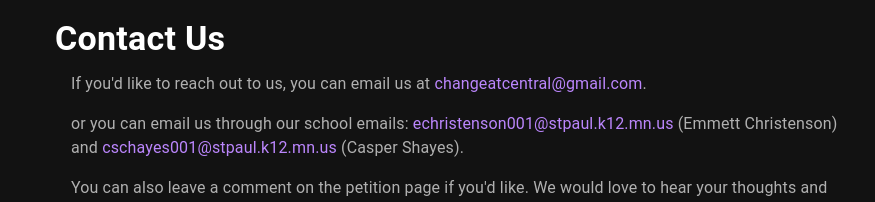
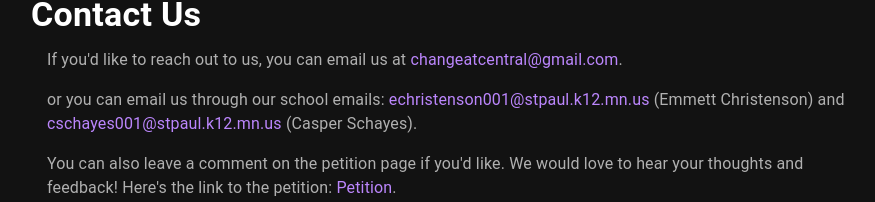
Before and after one commit to emmettpc/ChangeAtCentral, a React (Create React App) app: page / in a window 1280 px wide. Shown: the part 4244-4446 px from the top of the page, without its empty margins (193-1068 px from the left). Built offline with nearby package versions, Linux system fonts and the light colour scheme; the HTML template or start-up script is replaced by a standard one.

Commit message:
fixed another typo in the contacts section

```diff
--- a/src/App.js
+++ b/src/App.js
@@ -19,10 +19,10 @@ function App() {
                     display: 'flex',
                     flexDirection: 'column',
                     mx: {
-                        xs: 5,
-                        sm: 8,
-                        md: 14,
-                        lg: 28,
+                        xs: 2.5,
+                        sm: 5,
+                        md: 12,
+                        lg: 25,
                         xl: 35,
                     },
                 }}
--- a/src/components/Contact.js
+++ b/src/components/Contact.js
@@ -74,7 +74,7 @@ function Contact() {
                     >
                         cschayes001@stpaul.k12.mn.us
                     </Link>{' '}
-                    (Casper Shayes).
+                    (Casper Schayes).
                 </Typography>
                 <Typography
                     variant="body1"
```
